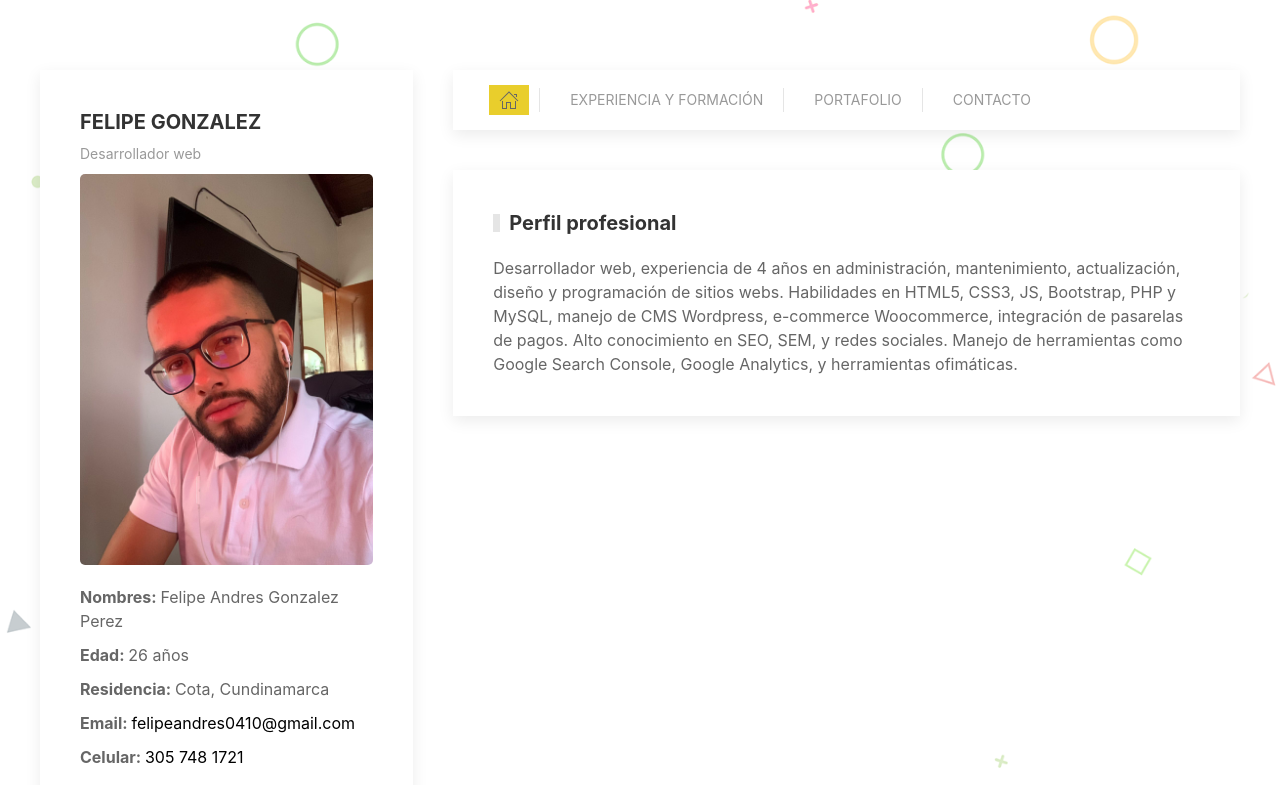
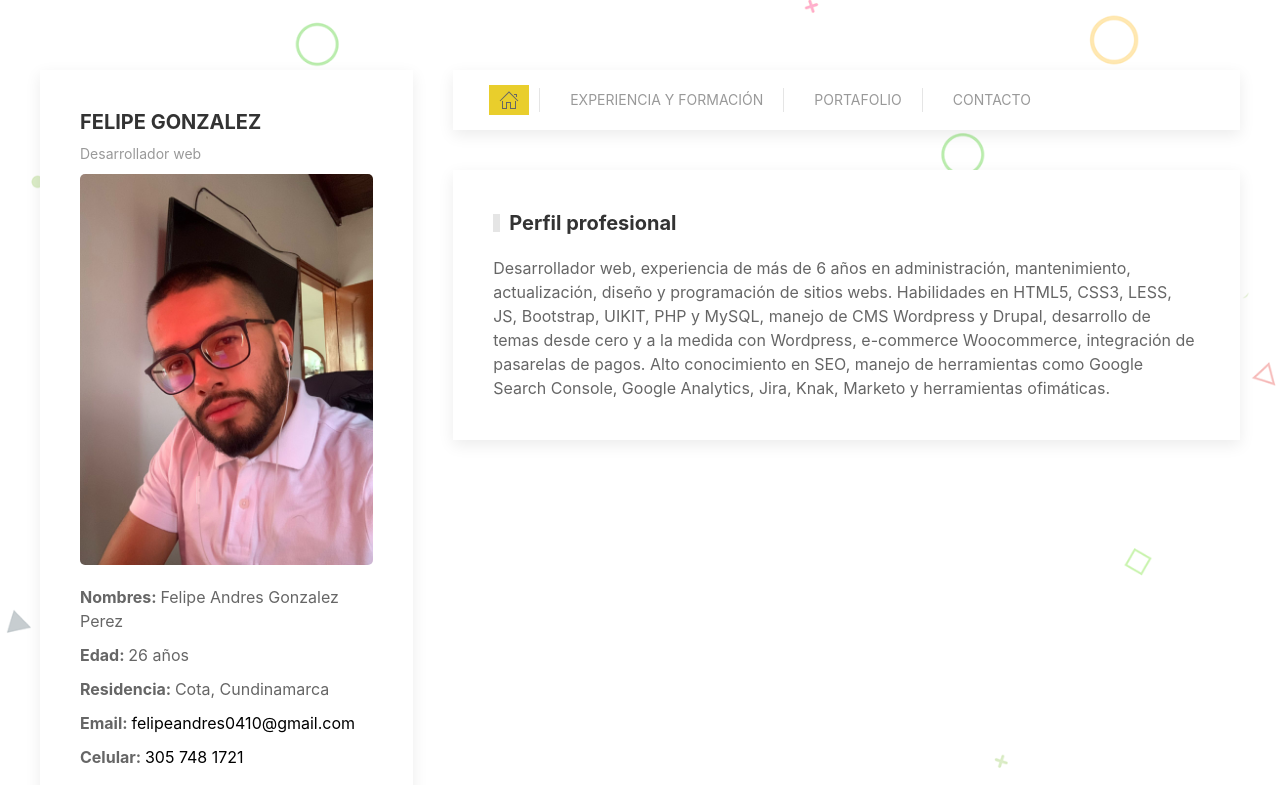
Before and after one commit to Felipeandresgp/felipeandresgp.github.io, a plain HTML site: page index.html in a window 1280 px wide. Shown: the top 785 px of the page. Drawn offline with nearby package versions, Linux system fonts and the light colour scheme.

Commit message:
Update index.html

```diff
--- a/index.html
+++ b/index.html
@@ -46,8 +46,8 @@
                     <div id="component-nav" class="uk-card uk-card-default uk-card-body uk-margin-medium-bottom uk-padding uk-switcher">
                         <div>
                             <h2 class="uk-heading-bullet"><strong>Perfil profesional</strong></h2>
-                            <p>Desarrollador web, experiencia de 4 años en administración, mantenimiento, actualización, diseño y programación de sitios webs. Habilidades en HTML5, CSS3, JS, Bootstrap, PHP y MySQL, manejo de CMS
-                                Wordpress, e-commerce Woocommerce, integración de pasarelas de pagos. Alto conocimiento en SEO, SEM, y redes sociales. Manejo de herramientas como Google Search Console, Google Analytics, y herramientas ofimáticas.</p>
+                            <p>Desarrollador web, experiencia de más de 6 años en administración, mantenimiento, actualización, diseño y programación de sitios webs.
+Habilidades en HTML5, CSS3, LESS, JS, Bootstrap, UIKIT, PHP y MySQL, manejo de CMS Wordpress y Drupal, desarrollo de temas desde cero y a la medida con Wordpress, e-commerce Woocommerce, integración de pasarelas de pagos. Alto conocimiento en SEO, manejo de herramientas como Google Search Console, Google Analytics, Jira, Knak, Marketo y herramientas ofimáticas.</p>
                         </div>
                         <div>
                             <div uk-grid>
@@ -57,7 +57,7 @@
                                         <div class="timelinecontent">
                                             <h3 class="title">Webmaster - Stefanini IT Solutions</h3>
                                             <span class="fecha">18 de enero - Actualmente</span>
-                                            <p class="content">Cuenta: Pfizer</p>
+                                            <p class="content">Cuenta: Pfizer <br> Programar las campañas de email con Knak y Marketo, realizar reportes trimestrales de las mismas, limpieza y cruce de bases de datos, subir podcasts por medio de Buzzsprout.</p>
                                         </div>
                                         <div class="timelinecontent">
                                             <h3 class="title">Webmaster - Ariadna Communications Group</h3>
```
